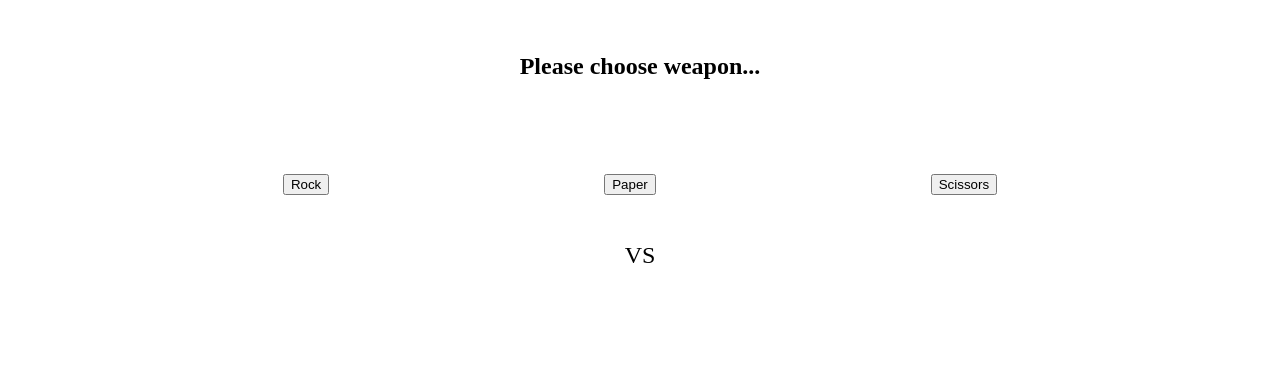
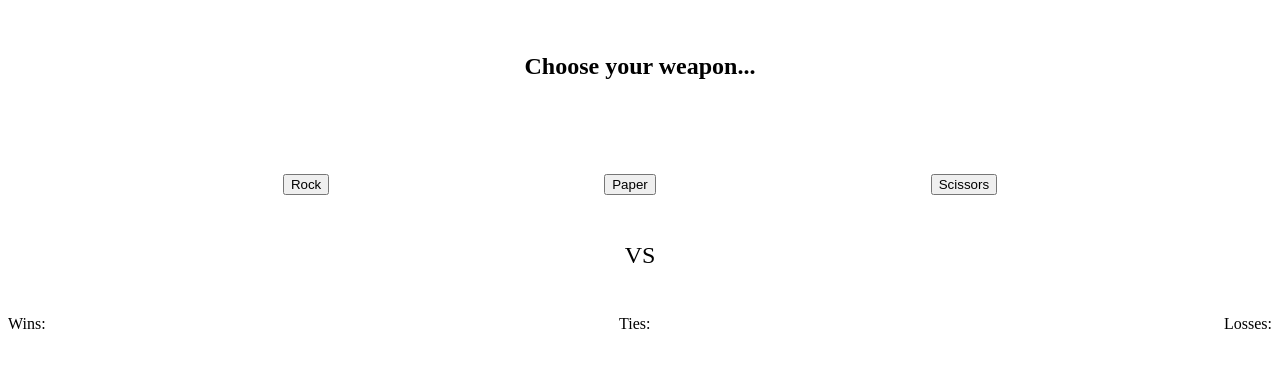
Before and after one commit to TWelk/rpsproject, a plain HTML site: page index.html in a window 1280 px wide. Both pictures are taken after a click on the button "Easy". Drawn offline with Linux system fonts and the light colour scheme.

Commit message:
adding score board

```diff
--- a/Assets/CSS/rps3.css
+++ b/Assets/CSS/rps3.css
@@ -31,3 +31,9 @@ h1, h2 {
     align-items: center;
     font-size: x-large;
 }
+
+.score {
+    display: flex;
+    justify-content: space-between;
+    align-items: center;
+}
--- a/Assets/JS/rps3.js
+++ b/Assets/JS/rps3.js
@@ -9,7 +9,7 @@ const lvls = ["Easy", "Medium", "Hard"]
 const handleLvl = (e) => {
     lvl = e.target.id
     hd.innerHTML = ""
-    hd2.innerHTML = "Please choose weapon..."
+    hd2.innerHTML = "Choose your weapon..."
     area.innerHTML = ""
     game()
 }
@@ -32,6 +32,9 @@ function game() {
     const RA2 = document.getElementById("fr")
     const PA = document.getElementById("UserC")
     const PA2 = document.getElementById("PCC")
+    var wins = 0;
+    var ties = 0;
+    var losses = 0;
     RA.append(UCD, CCD)
 
     let choices
@@ -98,6 +101,9 @@ function game() {
         getPic()
         getPic2()
         RA2.append(RD)
+        document.getElementById("Win").innerHTML = wins
+        document.getElementById("Tie").innerHTML = ties
+        document.getElementById("Lose").innerHTML = losses
     }
 
     const genCC = () => {
@@ -153,6 +159,7 @@ function game() {
             case "wizardglock":
             case "glockscissors":
                 RD.innerHTML = "You Win!!!"
+                wins++;
                 break
             case "paperscissors":
             case "scissorsrock":
@@ -191,6 +198,7 @@ function game() {
             case "glockwizard":
             case "scissorsglock":
                 RD.innerHTML = "You lose!"
+                losses++;
                 break
             case "lizardlizard":
             case "spockspock":
@@ -202,6 +210,7 @@ function game() {
             case "wizardwizard":
             case "glockglock":
                 RD.innerHTML = "Draw!!"
+                ties++;
                 break
         }
     }
--- a/index.html
+++ b/index.html
@@ -15,6 +15,11 @@
             <div id="PCC"></div>
         </div>
         <div id="fr"></div>
+        <div class="score">
+            <div>Wins: <span id="Win"></span></div>
+            <div>Ties: <span id="Tie"></span></div>
+            <div>Losses: <span id="Lose"></span></div>
+        </div>
 
         <script src="./Assets/JS/rps3.js"></script>
     </body>
```
